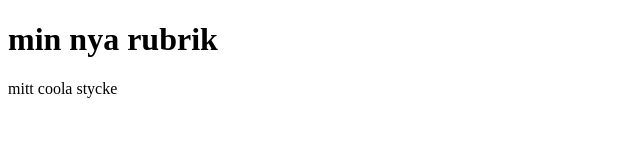
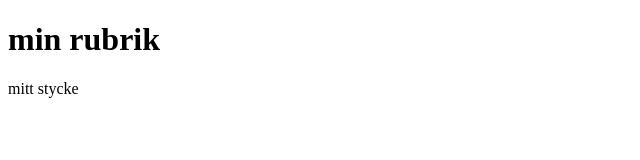
Before and after one commit to T4vxo/slask2, a website: page public_html/index.html in a window 1280 px wide. Shown: the whole page, without its empty margins (0-640 px from the left). Drawn offline with Linux system fonts and the light colour scheme.

Commit message:
added onload-functions

```diff
--- a/public_html/index.html
+++ b/public_html/index.html
@@ -19,17 +19,16 @@ and open the template in the editor.
     <script>
 
         var data = {a:"min rubrik",b:"mitt stycke"};
-        var dat1 = {a:"min nya rubrik",b:"mitt coola stycke"};
-
-        fill(dat1);
-
-
         function fill(content){
             document.getElementById("a").innerHTML =content.a;
             document.getElementById("b").innerHTML = content.b;
 
             console.log(content);
         }
+        document.body.onload = init;
+        function init(){
+                  fill(data);
+        }
 
     </script>
     </body>
```
